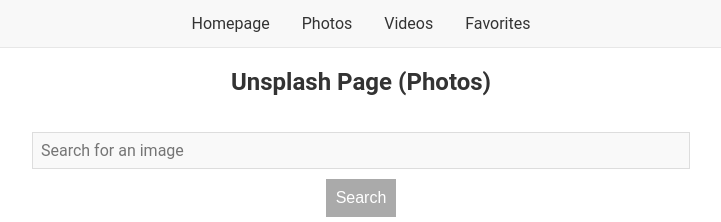
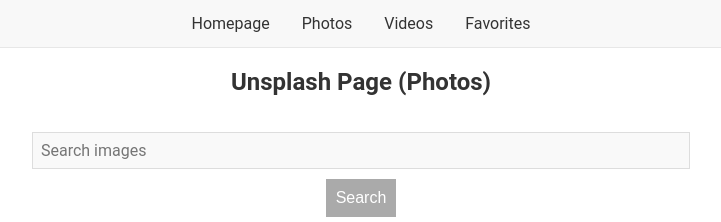
Before and after one commit to Kazi27/moodboard-frontend, a React (Create React App) app in the folder src/: page /photos in a window 1280 px wide. Shown: the top 222 px of the page, without its empty margins (279-1000 px from the left). Built offline with nearby package versions, Linux system fonts and the light colour scheme.

Commit message:
minor edits

```diff
--- a/src/unsplash.js
+++ b/src/unsplash.js
@@ -33,7 +33,7 @@
       <h1>Unsplash Page (Photos)</h1>
       <input
         type="text"
-        placeholder="Search for an image"
+        placeholder="Search images"
         value={searchQuery}
         onChange={(e) => setSearchQuery(e.target.value)}
       />
```
